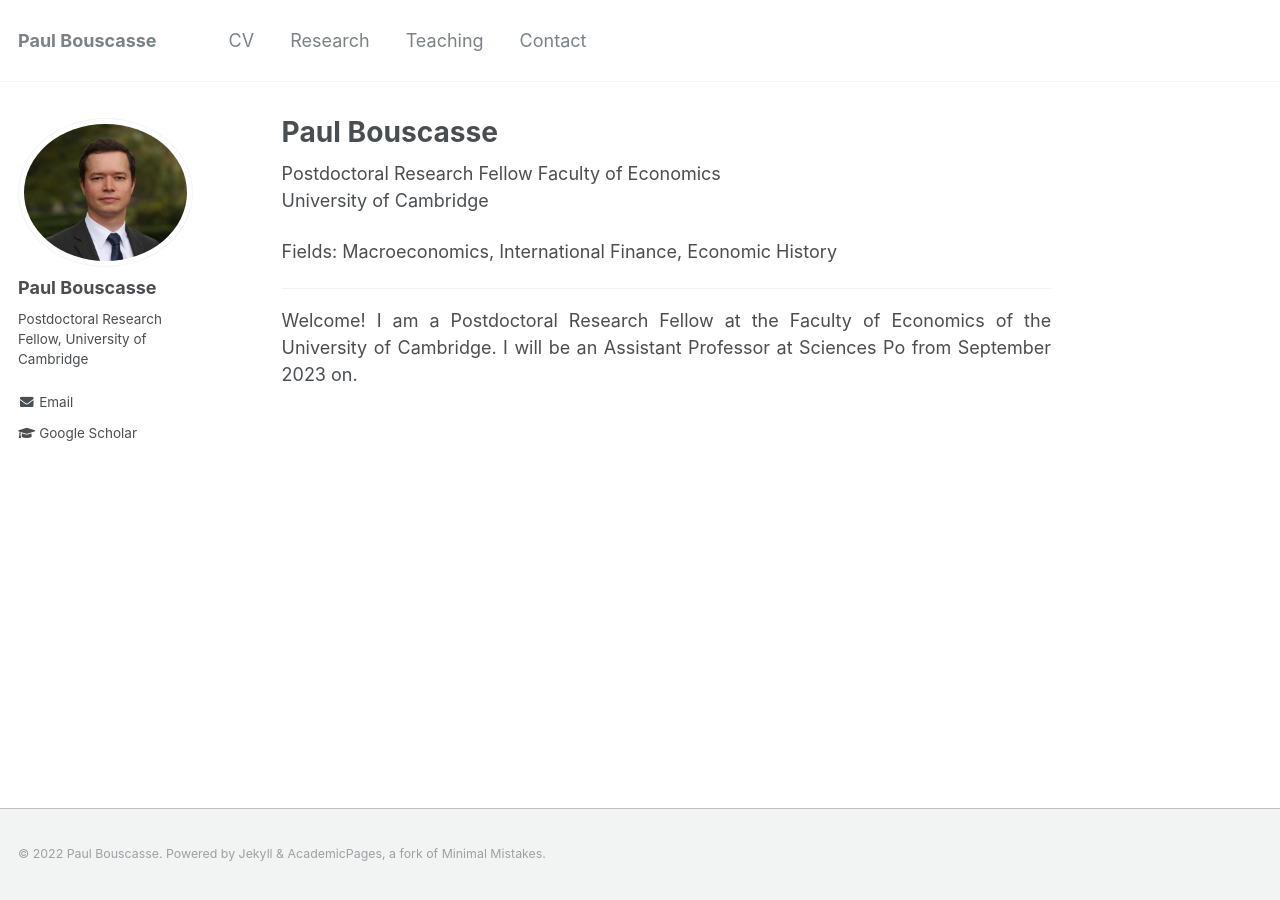
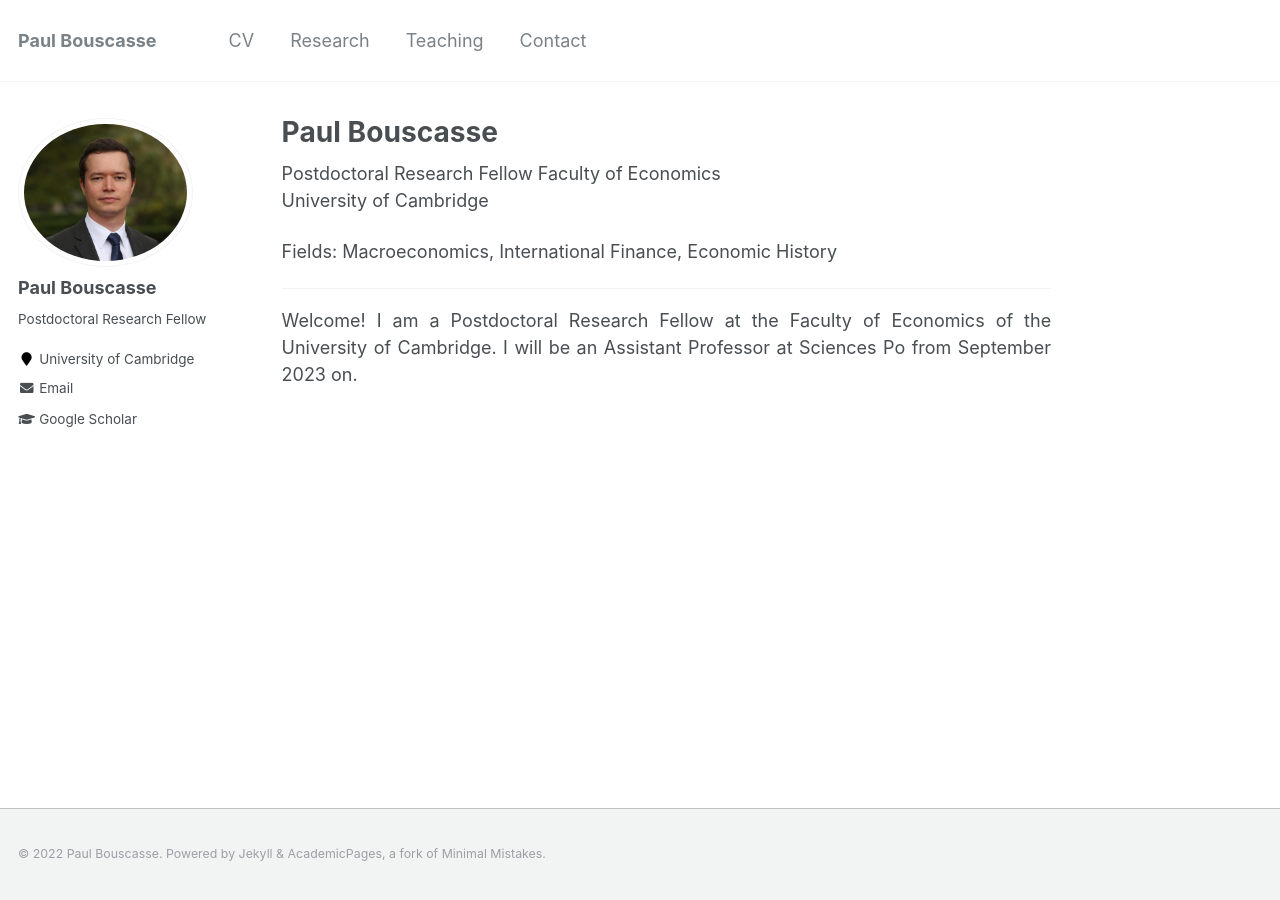
Before and after one commit to paul-bouscasse/paul-bouscasse.github.io, a Jekyll site: the page built from _pages/about.md, in a window 1280 px wide. Built offline with Jekyll 4.4.1, drawn with Linux system fonts in a browser that asks for light colours.

```diff
--- a/_config.yml
+++ b/_config.yml
@@ -82,9 +82,9 @@ analytics:
 author:
   name             : "Paul Bouscasse"
   avatar           : "bouscasse_site.jpg"
-  bio              : "Postdoctoral Research Fellow, University of Cambridge"
+  bio              : "Postdoctoral Research Fellow"
   location         :
-  employer         :
+  employer         : "University of Cambridge"
   pubmed           :
   googlescholar    : "https://scholar.google.com/citations?user=qRlYHN8AAAAJ&hl=en"
   email            : "paul.bouscasse@econ.cam.ac.uk"
```
